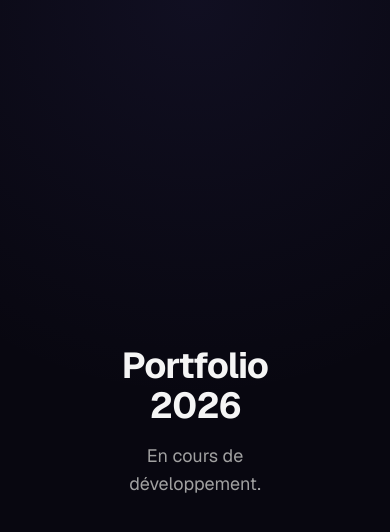
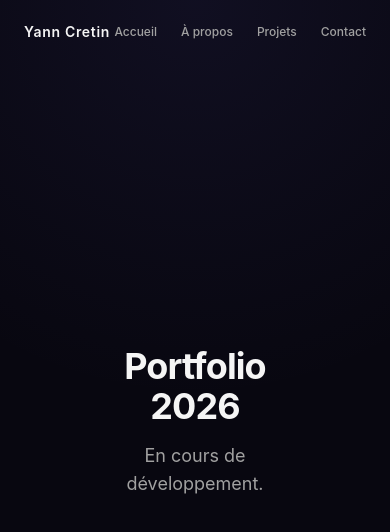
Before and after one commit to YannCrt/portfolio-2026, a Next.js app: page / in a window 390 px wide. Shown: the top 532 px of the page. Built offline with nearby package versions, Linux system fonts and the light colour scheme.

Commit message:
feat: add modular folder architecture and responsive navigation bar

```diff
--- a/src/app/layout.tsx
+++ b/src/app/layout.tsx
@@ -1,20 +1,10 @@
 import type { Metadata } from "next";
-import { Geist, Geist_Mono } from "next/font/google";
 import "./globals.css";
-
-const geistSans = Geist({
-  variable: "--font-geist-sans",
-  subsets: ["latin"],
-});
-
-const geistMono = Geist_Mono({
-  variable: "--font-geist-mono",
-  subsets: ["latin"],
-});
+import Navbar from "@/components/layout/Navbar";
 
 export const metadata: Metadata = {
-  title: "Create Next App",
-  description: "Generated by create next app",
+  title: "Portfolio Professionnel 2026",
+  description: "Portfolio haut de gamme développé avec Next.js et Tailwind CSS",
 };
 
 export default function RootLayout({
@@ -23,11 +13,11 @@ export default function RootLayout({
   children: React.ReactNode;
 }>) {
   return (
-    <html
-      lang="en"
-      className={`${geistSans.variable} ${geistMono.variable} h-full antialiased`}
-    >
-      <body className="min-h-full flex flex-col">{children}</body>
+    <html lang="fr">
+      <body className="antialiased">
+        <Navbar />
+        {children}
+      </body>
     </html>
   );
 }
--- /dev/null
+++ b/src/components/layout/Navbar.tsx
@@ -0,0 +1,48 @@
+'use client';
+
+import React, { useState, useEffect } from 'react';
+import Link from 'next/link';
+import { NAVIGATION_LINKS } from '@/constants/navigation';
+
+export default function Navbar() {
+  const [isScrolled, setIsScrolled] = useState(false);
+
+  // Effet pour détecter le scroll et ajouter une bordure lumineuse subtile
+  useEffect(() => {
+    const handleScroll = () => {
+      setIsScrolled(window.scrollY > 20);
+    };
+    window.addEventListener('scroll', handleScroll);
+    return () => window.removeEventListener('scroll', handleScroll);
+  }, []);
+
+  return (
+    <header
+      className={`fixed top-0 left-0 right-0 z-50 transition-all duration-300 ${
+        isScrolled
+          ? 'border-b border-[var(--color-border-glow)] bg-[var(--color-background)]/70 backdrop-blur-md'
+          : 'bg-transparent'
+      }`}
+    >
+      <div className="mx-auto flex max-w-7xl h-16 items-center justify-between px-6 sm:px-8">
+        {/* Logo / Brand */}
+        <Link href="/" className="text-sm font-semibold tracking-wider text-neutral-100 hover:opacity-80 transition-opacity">
+          Yann Cretin
+        </Link>
+
+        {/* Navigation Links */}
+        <nav className="flex items-center gap-6 sm:gap-8">
+          {NAVIGATION_LINKS.map((link) => (
+            <Link
+              key={link.href}
+              href={link.href}
+              className="text-xs font-medium text-neutral-400 hover:text-neutral-100 transition-colors"
+            >
+              {link.label}
+            </Link>
+          ))}
+        </nav>
+      </div>
+    </header>
+  );
+}
--- /dev/null
+++ b/src/constants/navigation.ts
@@ -0,0 +1,11 @@
+export interface NavItem {
+  label: string;
+  href: string;
+}
+
+export const NAVIGATION_LINKS: NavItem[] = [
+  { label: 'Accueil', href: '/' },
+  { label: 'À propos', href: '#about' },
+  { label: 'Projets', href: '#projects' },
+  { label: 'Contact', href: '#contact' },
+];
```
